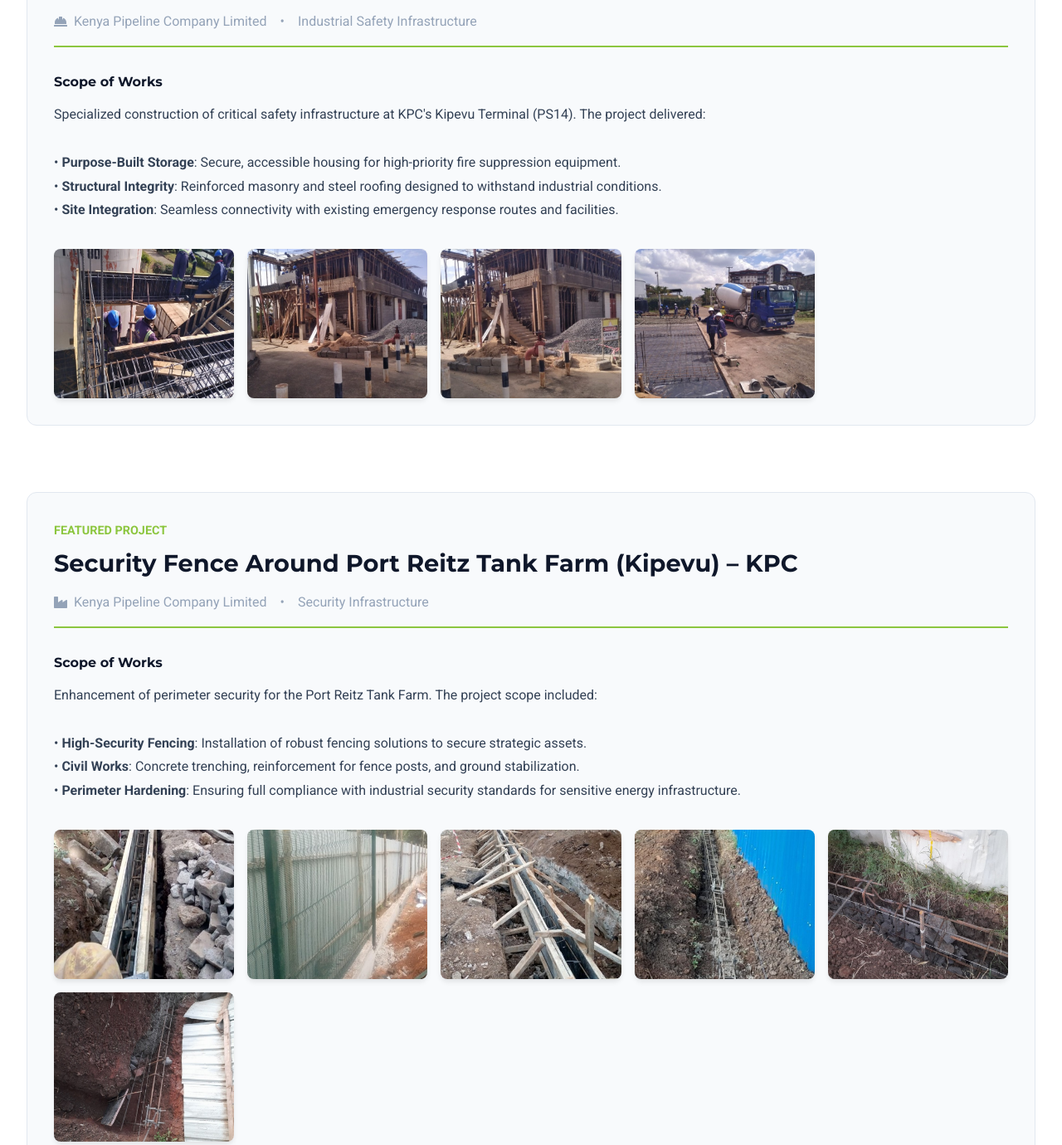
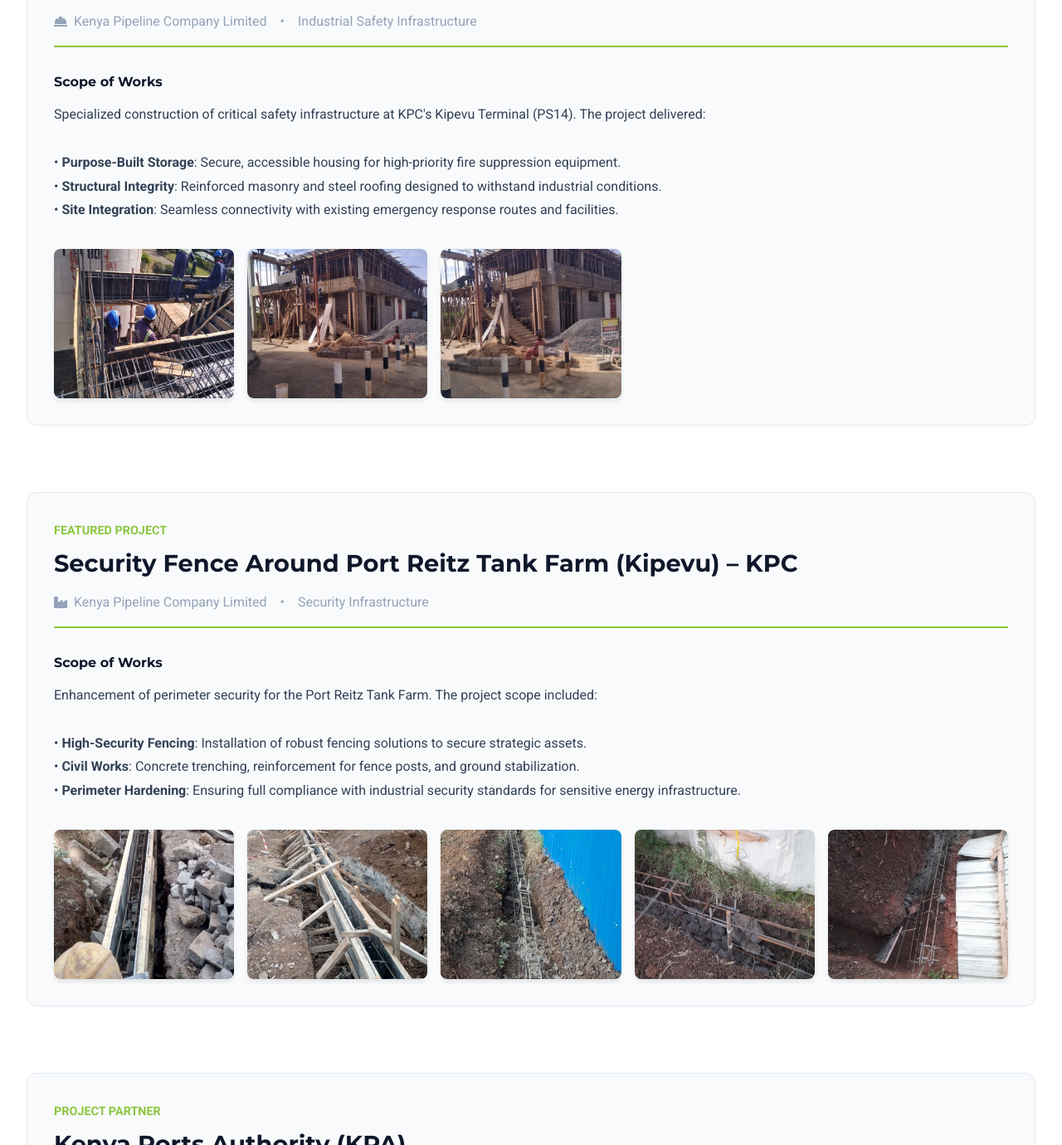
Before and after one commit to sharlmon/IrishTradingSite, a React (Vite) app: page /#/projects in a window 1280 px wide. Shown: the part 2054-3434 px from the top of the page at 83% size. Built offline with nearby package versions, Linux system fonts and the light colour scheme.

Commit message:
fix: remove remaining duplicate low-res images

```diff
--- a/src/components/Projects.jsx
+++ b/src/components/Projects.jsx
@@ -136,7 +136,7 @@ import kpcFireStores4 from '../assets/kpc-fire-stores-4.jpg';
 import kpcFireStores5 from '../assets/kpc-fire-stores-5.jpg';
 import kpcFireStores6 from '../assets/kpc-fire-stores-6.jpg';
 
-const kpcFireStoresImages = [kpcFireStores1, kpcFireStores2, kpcFireStores4, kpcFireStores5]; // Start with completed shot
+const kpcFireStoresImages = [kpcFireStores1, kpcFireStores2, kpcFireStores4]; // Start with completed shot
 
 // Import KPC Fence Images
 import kpcFence1 from '../assets/kpc-fence-1.jpg'; // Keep import for now or remove? Instruction says removes from array. I will remove from array.
@@ -147,7 +147,7 @@ import kpcFence5 from '../assets/kpc-fence-5.jpg';
 import kpcFence6 from '../assets/kpc-fence-6.jpg';
 import kpcFence7 from '../assets/kpc-fence-7.jpg';
 
-const kpcFenceImages = [kpcFence2, kpcFence3, kpcFence4, kpcFence5, kpcFence6, kpcFence7];
+const kpcFenceImages = [kpcFence2, kpcFence4, kpcFence5, kpcFence6, kpcFence7];
 
 const Projects = () => {
     return (
```
Also changed, not shown: src/assets/kpc-fence-3.jpg (deleted), src/assets/kpc-fire-stores-5.jpg (deleted).
